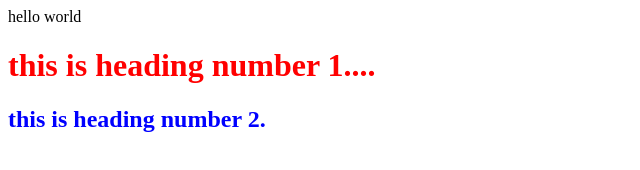
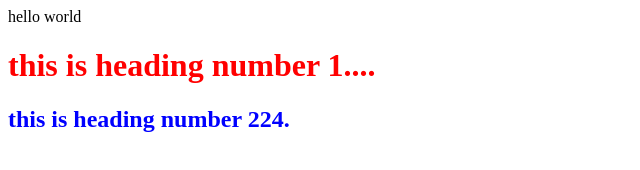
Before and after one commit to user2844/practise, a plain HTML site: page hello.html in a window 1280 px wide. Shown: the full height of the page, 0-640 px from the left. Drawn offline with Linux system fonts and the light colour scheme.

Commit message:
Update hello.html

```diff
--- a/hello.html
+++ b/hello.html
@@ -9,7 +9,7 @@
     hello world
 
     <h1 style="color : red;">this is heading number 1....</h1>
-    <h2 style = " color : blue;">this is heading number 2.</h2>
+    <h2 style = " color : blue;">this is heading number 224.</h2>
 
 </body>
 </html>
```
